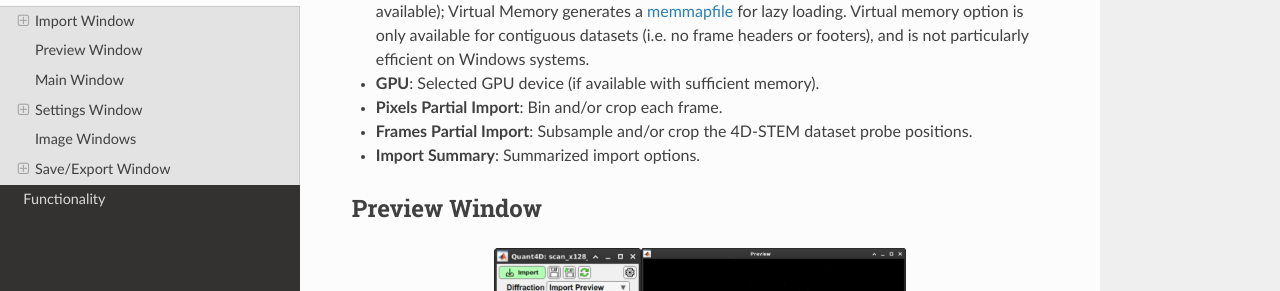
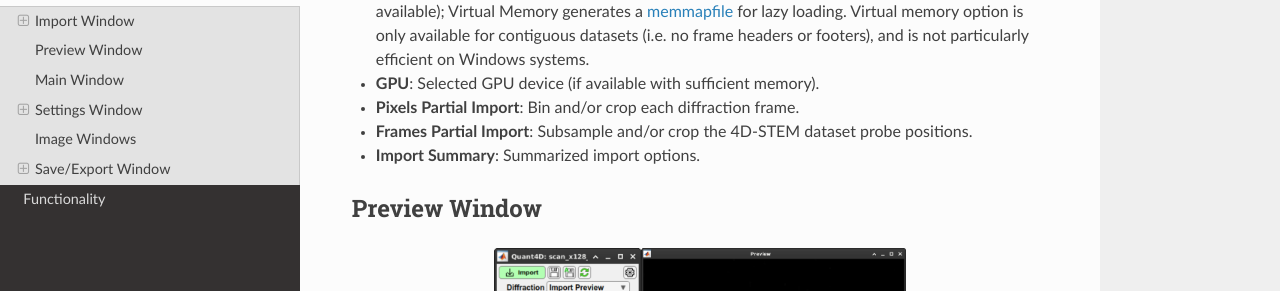
Before and after one commit to bryandesser/Quant4D, a Sphinx documentation site: the page built from docs/source/graphical_user_interface.rst, in a window 1280 px wide and 900 px high, scrolled down 978 px. Shown: the part 160-451 px from the top of the window. Built offline with Sphinx 7.4.7 and the Read the Docs theme 3.1.0, drawn with Linux system fonts in a browser that asks for light colours; pages that are not in the unit, such as notebooks, are missing from menus.

Commit message:
May 5, 2025, 11:47 AM

```diff
--- a/docs/source/graphical_user_interface.rst
+++ b/docs/source/graphical_user_interface.rst
@@ -39,7 +39,7 @@ Import Options
 ^^^^^^^^^^^^^^
 * **Memory**: Physical Memory reads the dataset into RAM (assuming there is sufficient memory available); Virtual Memory generates a `memmapfile <https://www.mathworks.com/help/matlab/ref/memmapfile.html>`_ for lazy loading. Virtual memory option is only available for contiguous datasets (i.e. no frame headers or footers), and is not particularly efficient on Windows systems.
 * **GPU**: Selected GPU device (if available with sufficient memory).
-* **Pixels Partial Import**: Bin and/or crop each frame.
+* **Pixels Partial Import**: Bin and/or crop each diffraction frame.
 * **Frames Partial Import**: Subsample and/or crop the 4D-STEM dataset probe positions.
 * **Import Summary**: Summarized import options.
 
```
